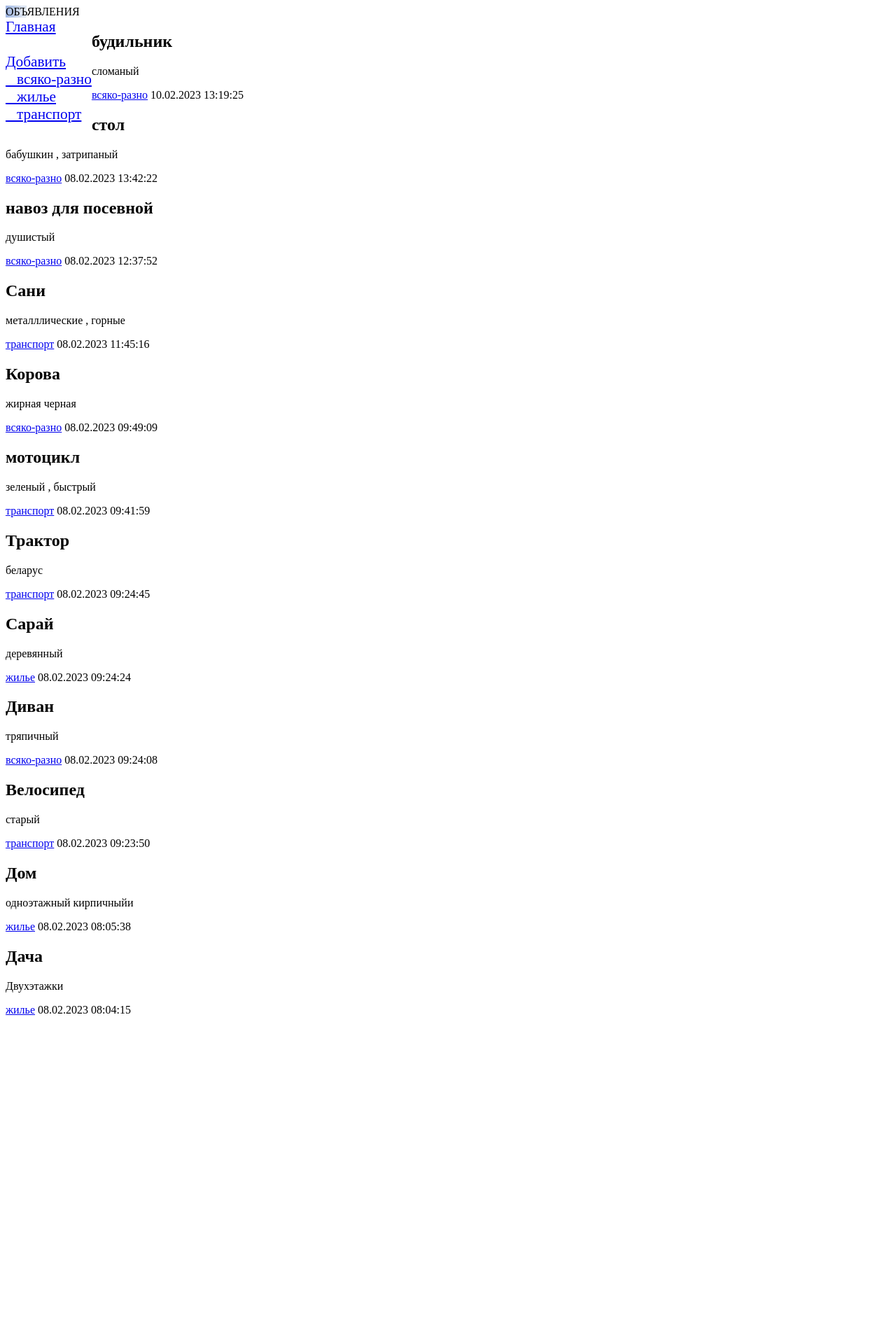
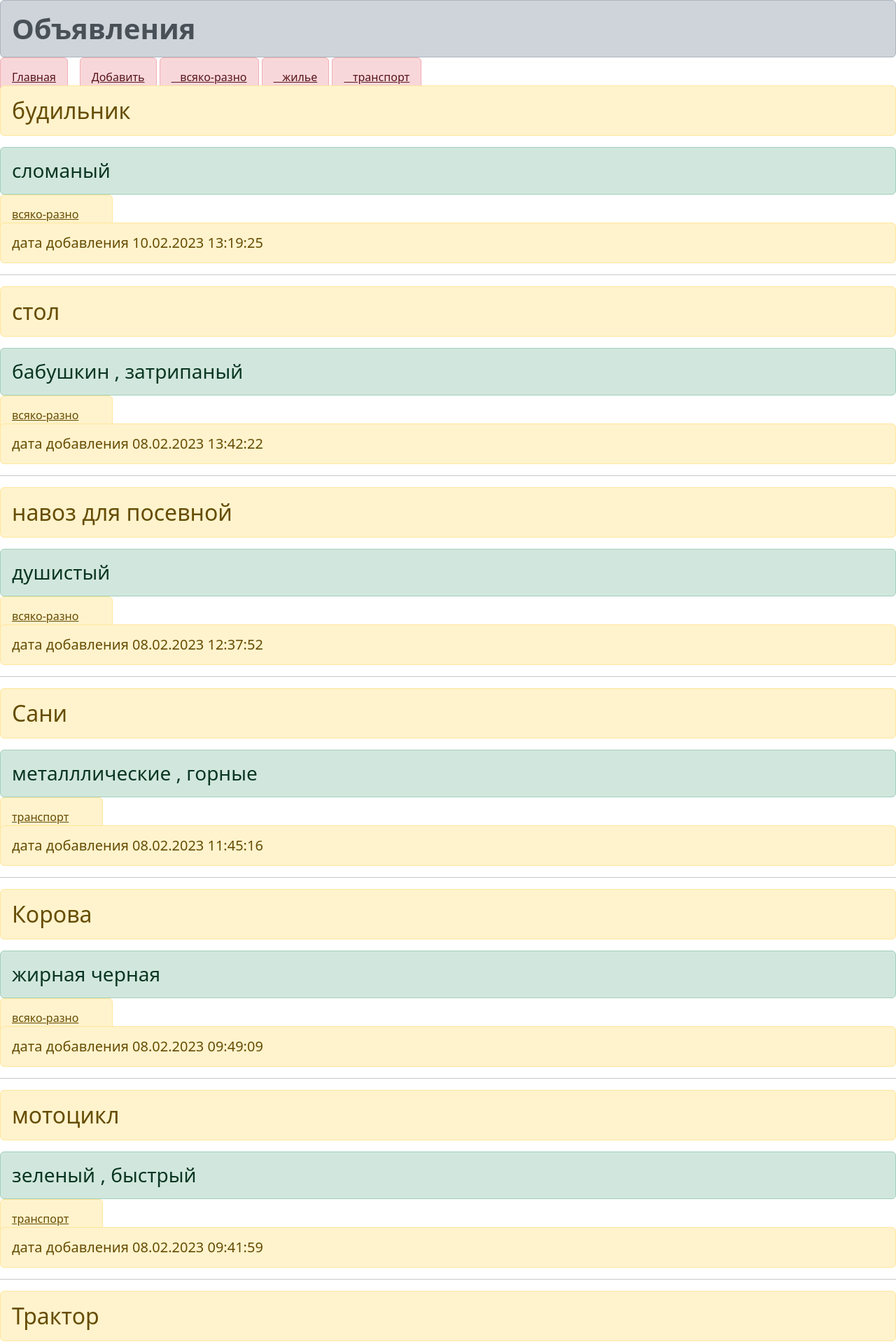
Before and after one commit to beardedpythonist/dronov_two, a Django app: page /bboard/ in a window 1280 px wide. Shown: the top 1920 px of the page at 70% size. Before the commit the page ends 1450 px from the top, so only its background shows below. Run offline with Django 4.2, Linux system fonts and the light colour scheme; data comes from the database, SQL or seed files in the repository; both versions use the stored data as it was after the commit.

Commit message:
с бутстрепом

```diff
--- a/bboard/static/bboard/style.css
+++ b/bboard/static/bboard/style.css
@@ -1,21 +1,6 @@
-header hl {
-font-size: 4 Opt;
-text-transform: uppercase;
-text-align: center;
-background: url("bg.jpg") left / auto 100% no-repeat;
-
+.eee {
+	color: green;
 }
-nav {
-font-size: 16pt;
-width: 15Opx;
-float: left;
-
+.zzz {
+	color: red;
 }
-nav a {
-display: block;
-margin: lOpx Opx;
-
-}
-section {
-margin-left: 117Opx;
-}
--- a/bboard/templates/bboard/create.html
+++ b/bboard/templates/bboard/create.html
@@ -3,10 +3,10 @@
 {% block title %}Добавление объявления {% endblock %}
 {% block content %}
 
-<h2Добавление объявления </h2>
+<h2> Добавление объявления </h2>
 <form method="post">
   {% csrf_token %}
   {{ form.as_p }}
-<input type="submit" value="Добавить">
+<input  type="submit" value="Добавить">
 </form>
 {% endblock %}
--- a/bboard/templates/bboard/index.html
+++ b/bboard/templates/bboard/index.html
@@ -2,11 +2,11 @@
 {% block content %}
 {% for bb in bbs %}
 <div>
-    <h2>{{ bb.title }}</h2>
-    <p>{{ bb.content }}</p>
-    <a href="{% url 'by_rubric' bb.rubric.pk %}">
-        {{ bb.rubric.name }}</a>
-     {{ bb.published|date:"d.m.Y H:i:s" }}
+    <h2 class="alert alert-warning alert-dismissible fade show" role="alert">{{ bb.title }}</h2>
+    <h3 class="alert alert-success" role="alert"> {{ bb.content }}</h3>
+    <a  class="alert alert-warning alert-dismissible fade show" role="alert" href="{% url 'by_rubric' bb.rubric.pk %}"> {{ bb.rubric.name }}</a>
+    <h5 class="alert alert-warning alert-dismissible fade show" role="alert"> дата добавления {{ bb.published|date:"d.m.Y H:i:s" }} </h5>
+    <hr>
 </div>
 {% endfor %}
 {% endblock %}
--- a/bboard/templates/layout/basic.html
+++ b/bboard/templates/layout/basic.html
@@ -2,30 +2,39 @@
 <!DOCTYPE html>
 <html>
   <head>
+
     <meta charset="UTF-8">
+       <link href="https://cdn.jsdelivr.net/npm/bootstrap@5.3.0-alpha1/dist/css/bootstrap.min.css" rel="stylesheet" integrity="sha384-GLhlTQ8iRABdZLl6O3oVMWSktQOp6b7In1Zl3/Jr59b6EGGoI1aFkw7cmDA6j6gD" crossorigin="anonymous">
+
     <title> {% block title %} Главная {% endblock %} :: Доска объявлений </title>
       <link rel="stylesheet" type="text/css"
             href="{% static 'bboard/style.css' %}">
+  </head>
 
-  </head>
   <body>
 <header>
-    <hl>Объявления</hl>
+
+
+
+    <h1 class="alert alert-dark" role="alert"><strong>  Объявления </strong></h1>
   </header>
 
 <nav>
-     <a href="{% url 'index' %}" >Главная</a>
+
+     <a class="alert alert-danger" role="alert" href="{% url 'index' %}" >Главная</a>
      &nbsp;&nbsp;
-     <a href="{% url 'add' %}">Добавить</a>
+     <a class="alert alert-danger" role="alert" href="{% url 'add' %}">Добавить</a>
 
      {% for rubric in rubrics %}
 
-       <a href="{% url 'by_rubric' rubric.pk %}">  &nbsp; &nbsp;{{ rubric.name }}</a>
+       <a class="alert alert-danger" role="alert" href="{% url 'by_rubric' rubric.pk %}">  &nbsp; &nbsp;{{ rubric.name }}</a>
        {% endfor %}
-</nav>
+</nav >
 <section>
+
 {% block content %}
 {% endblock %}
 </section>
+  <script src="https://cdn.jsdelivr.net/npm/bootstrap@5.3.0-alpha1/dist/js/bootstrap.bundle.min.js" integrity="sha384-w76AqPfDkMBDXo30jS1Sgez6pr3x5MlQ1ZAGC+nuZB+EYdgRZgiwxhTBTkF7CXvN" crossorigin="anonymous"></script>
 </body>
 </html>
```
Also changed, not shown: db.sqlite3.
